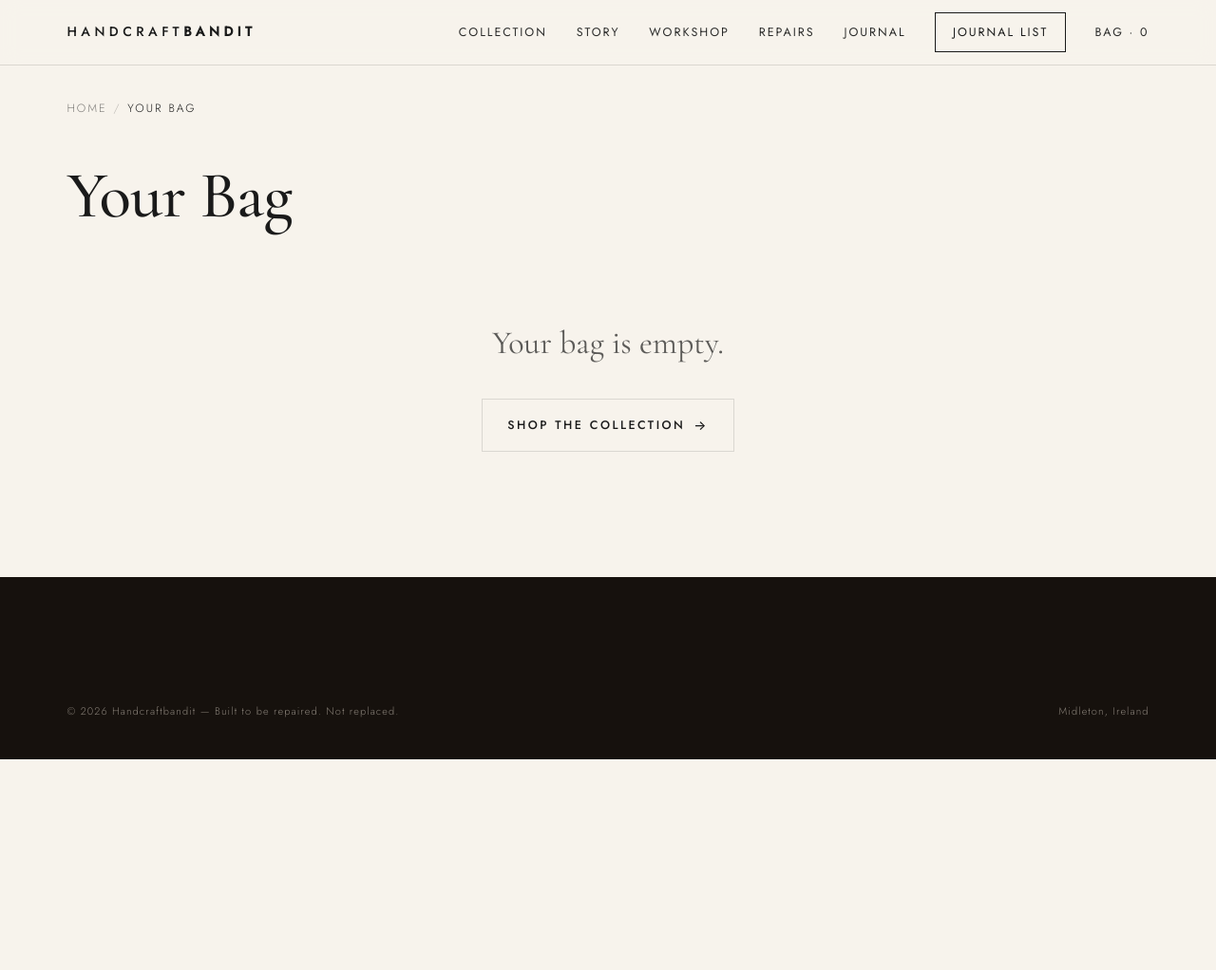
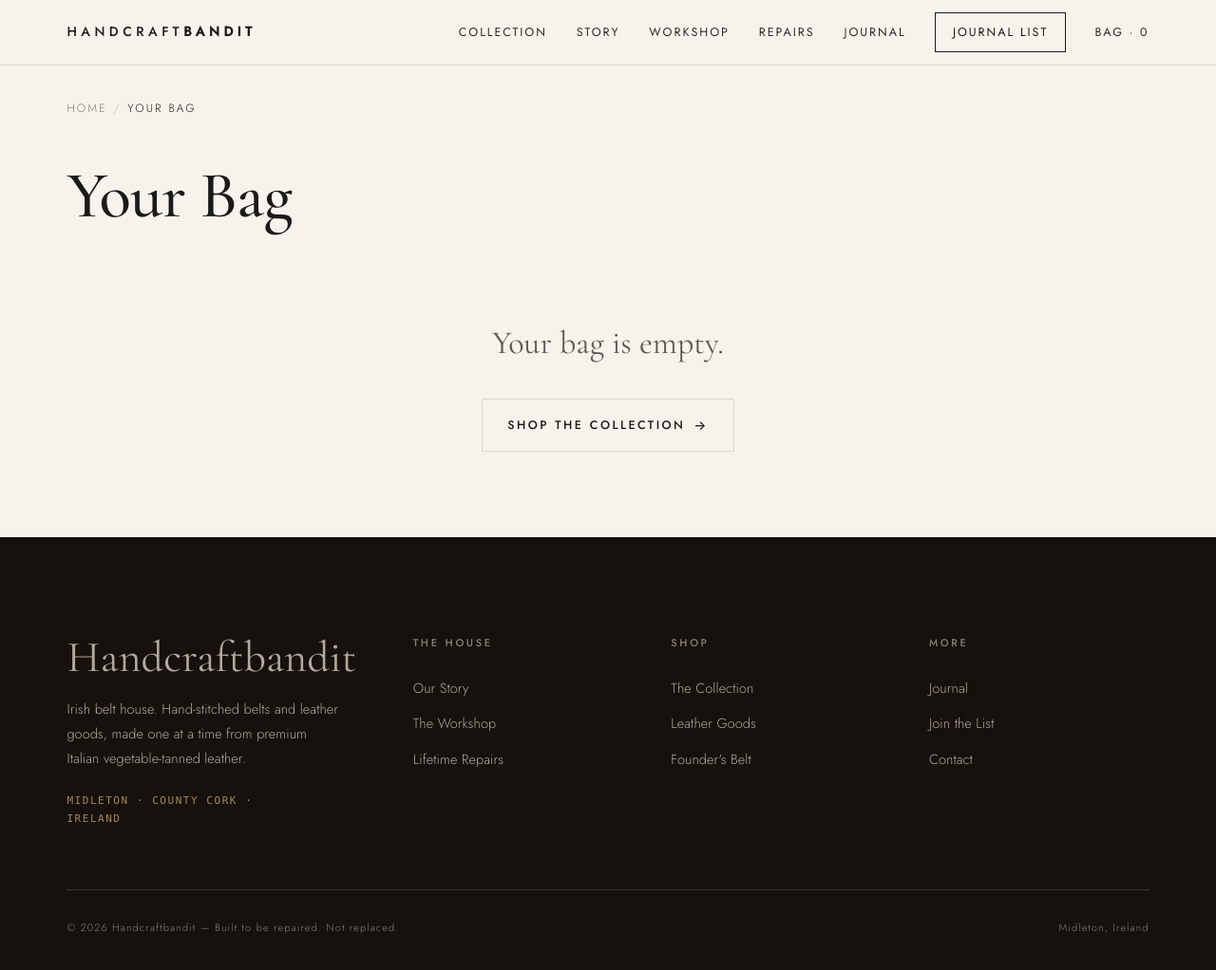
Before and after one commit to sighencea/irishbelthouse, a plain HTML site: page cart.html in a window 1280 px wide. Shown: the whole page at 95% size. Before the commit the page ends 800 px from the top, so only its background shows below. Drawn offline with nearby package versions, Linux system fonts and the light colour scheme.

Commit message:
+ enhancements

```diff
--- a/cart.html
+++ b/cart.html
@@ -118,6 +118,31 @@
 <!-- ============ FOOTER ============ -->
 <footer class="footer">
   <div class="wrap">
+    <div class="top">
+      <div class="brand-block">
+        <p class="fbrand">Handcraftbandit</p>
+        <p>Irish belt house. Hand-stitched belts and leather goods, made one at a time from premium Italian vegetable-tanned leather.</p>
+        <p class="loc">Midleton · County Cork · Ireland</p>
+      </div>
+      <div class="col">
+        <h4>The House</h4>
+        <a href="index.html#maker">Our Story</a>
+        <a href="index.html#workshop">The Workshop</a>
+        <a href="index.html#repairs">Lifetime Repairs</a>
+      </div>
+      <div class="col">
+        <h4>Shop</h4>
+        <a href="index.html#collection">The Collection</a>
+        <a href="index.html#goods">Leather Goods</a>
+        <a href="product.html?belt=founders">Founder's Belt</a>
+      </div>
+      <div class="col">
+        <h4>More</h4>
+        <a href="index.html#journal">Journal</a>
+        <a href="index.html#signup">Join the List</a>
+        <a href="mailto:hello@handcraftbandit.ie">Contact</a>
+      </div>
+    </div>
     <div class="bottom">
       <span>© <span id="yr"></span> Handcraftbandit — Built to be repaired. Not replaced.</span>
       <span>Midleton, Ireland</span>
```
Also changed, not shown: index.html (+7 -7 lines).
